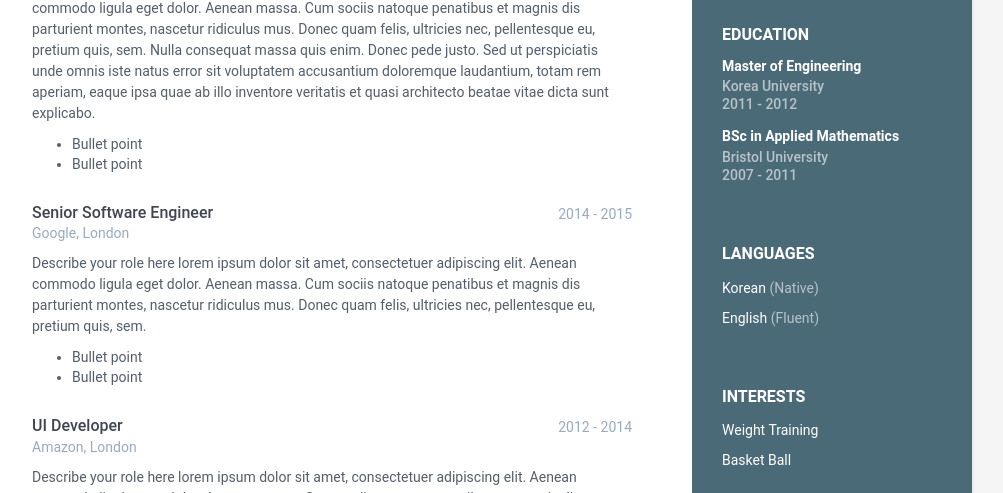
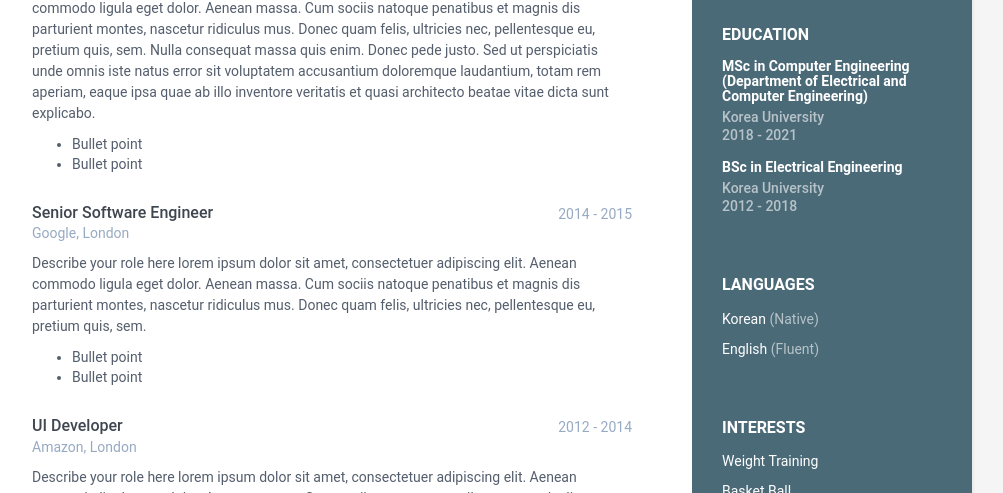
Before and after one commit to changhwanjoe/changhwanjoe.github.io, a Jekyll site: the page built from index.html, in a window 1280 px wide and 900 px high, cut to the strip 407-900 px from the top of the window. Shown: the whole strip, without its empty margins (168-1171 px from the left). Built offline with Jekyll 4.4.1, drawn with Linux system fonts in a browser that asks for light colours.

Commit message:
Update data.yml

```diff
--- a/_data/data.yml
+++ b/_data/data.yml
@@ -49,11 +49,9 @@ career-profile:
       Donec quam felis, ultricies nec, pellentesque eu.
       Second paragraph if required.
 education:
-    - degree: Master of Engineering
-      major : Computer Engineering
-      department : Department of Electrical and Computer Engineering
+    - degree: MSc in Computer Engineering (Department of Electrical and Computer Engineering)
       university: Korea University
-      time: 2011 - 2012
+      time: 2018 - 2021
       details: |
         Describe your study here lorem ipsum dolor sit amet, consectetuer
         adipiscing elit. Aenean commodo ligula eget dolor. Aenean massa. Cum
@@ -62,9 +60,9 @@ education:
         pretium quis, sem.
           - Bullet point
           - Bullet point
-    - degree: BSc in Applied Mathematics
-      university: Bristol University
-      time: 2007 - 2011
+    - degree: BSc in Electrical Engineering
+      university: Korea University
+      time: 2012 - 2018
       details: |
         Describe your study here lorem ipsum dolor sit amet, consectetuer
         adipiscing elit. Aenean commodo ligula eget dolor. Aenean massa. Cum
```
